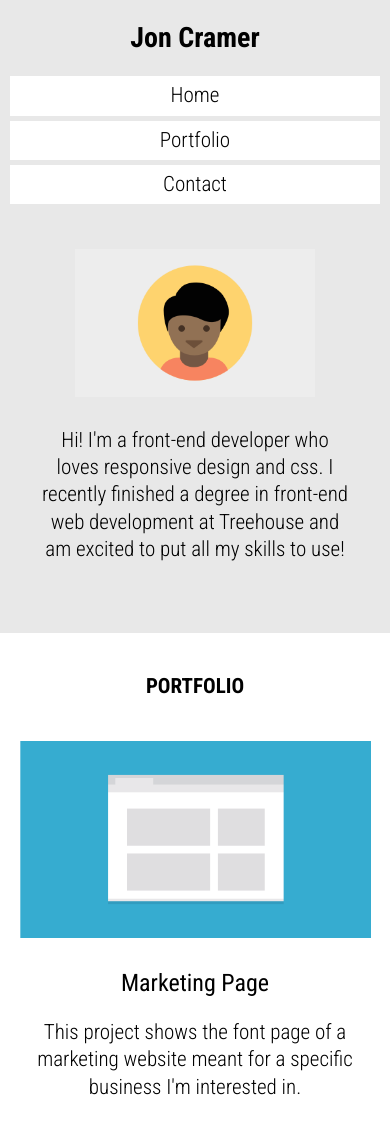
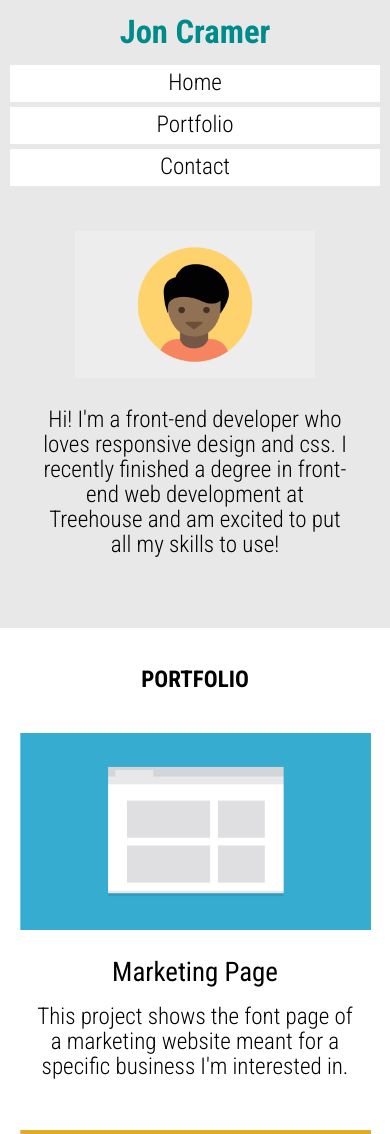
Before and after one commit to jcramer96/Project-2-Mobile-Layout, a plain HTML site: page index.html in a window 390 px wide. Shown: the top 1134 px of the page. Drawn offline with Linux system fonts and the light colour scheme.

Commit message:
css changes to mobile view

```diff
--- a/styles/styles.css
+++ b/styles/styles.css
@@ -5,8 +5,8 @@
     box-sizing: border-box;
     font-family: 'Roboto Condensed', sans-serif;
     font-weight: 300;
-    font-size: 21px;
-    line-height: 1.3em;
+    font-size: 1.2rem;
+    line-height: 1.3rem;
 }
 nav{
     display: flex;
@@ -36,8 +36,9 @@ li a:visited {
 h1{
     font-family: 'Roboto Condensed', sans-serif;
     font-weight: 700;
-    font-size: 28px;
+    font-size: 1.7rem;
     padding: 10px 0 20px;
+    color:darkcyan;
 }
 main {
     text-align: center;
@@ -61,7 +62,7 @@ h2 {
     text-transform: uppercase;
 }
 h3 {
-    font-size: 24px;
+    font-size: 1.4rem;
     font-weight: 400;
     padding: 30px 0 20px;
 }
@@ -75,9 +76,7 @@ p {
     padding-top: 20px;
 }
 nav,
-#home,
-#contact,
-footer {
+#home {
     background-color: #e8e8e8;
 }
 #contact {
@@ -95,6 +94,7 @@ label {
 hr {
     width: 90%;
     margin: auto;
+    background-color: #e8e8e8;
 }
 .foot-container {
     display: flex;
```
Also changed, not shown: 1 other file.
